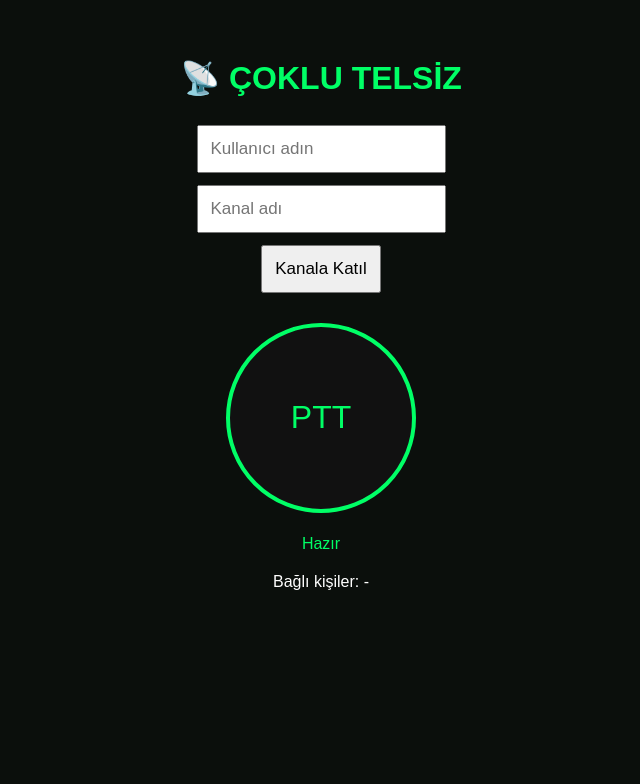
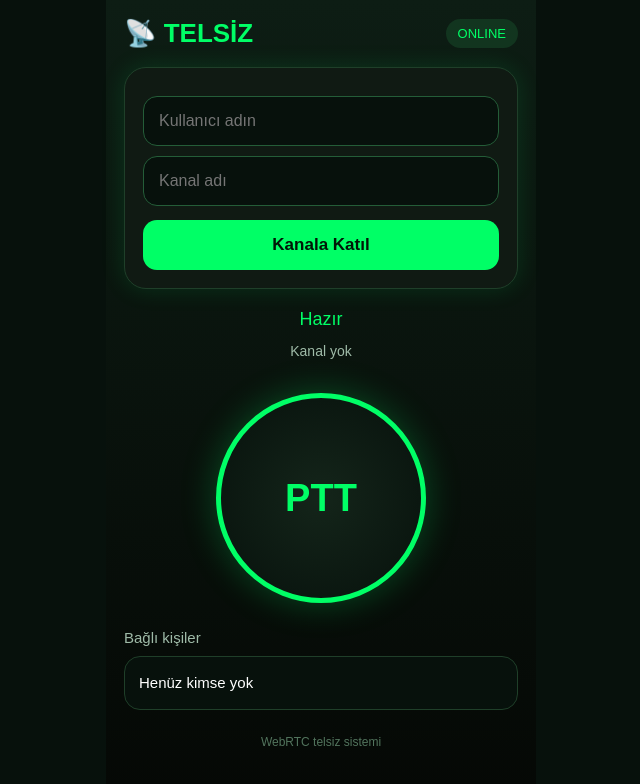
Before and after one commit to gokhankaya2727/telsiz-app, a website: page public/index.html in a window 1280 px wide. Shown: the whole page, without its empty margins (319-959 px from the left). Drawn offline with nearby package versions, Linux system fonts and the light colour scheme; no server answers.

Commit message:
arayuz-guncelleme

```diff
--- a/public/index.html
+++ b/public/index.html
@@ -1,64 +1,196 @@
 <!DOCTYPE html>
-<html>
+<html lang="tr">
 <head>
-    <title>Çoklu Telsiz</title>
+    <meta charset="UTF-8">
+    <title>Telsiz App</title>
+    <meta name="viewport" content="width=device-width, initial-scale=1.0">
+
     <style>
-        body {
-            background: #0b0f0c;
-            color: #00ff66;
-            font-family: Arial;
-            text-align: center;
-            padding-top: 30px;
+        * {
+            box-sizing: border-box;
         }
 
-        input, button {
-            padding: 12px;
-            margin: 6px;
+        body {
+            margin: 0;
+            background: #07110c;
+            color: #eafff1;
+            font-family: Arial, sans-serif;
+        }
+
+        .app {
+            max-width: 430px;
+            margin: auto;
+            min-height: 100vh;
+            background: linear-gradient(180deg, #0d1d14, #050805);
+            padding: 18px;
+        }
+
+        .top {
+            display: flex;
+            justify-content: space-between;
+            align-items: center;
+        }
+
+        .logo {
+            font-size: 26px;
+            font-weight: bold;
+            color: #00ff66;
+        }
+
+        .badge {
+            background: #12351f;
+            color: #00ff66;
+            padding: 7px 12px;
+            border-radius: 20px;
+            font-size: 13px;
+        }
+
+        .card {
+            background: #101a13;
+            border: 1px solid #1f3f29;
+            border-radius: 22px;
+            padding: 18px;
+            margin-top: 18px;
+            box-shadow: 0 0 25px #00ff6620;
+        }
+
+        input {
+            width: 100%;
+            padding: 15px;
+            margin-top: 10px;
+            border-radius: 14px;
+            border: 1px solid #245d38;
+            background: #07110c;
+            color: white;
+            font-size: 16px;
+            outline: none;
+        }
+
+        input:focus {
+            border-color: #00ff66;
+        }
+
+        .join {
+            width: 100%;
+            padding: 15px;
+            margin-top: 14px;
+            border: none;
+            border-radius: 14px;
+            background: #00ff66;
+            color: #001607;
             font-size: 17px;
+            font-weight: bold;
+            cursor: pointer;
+        }
+
+        .status {
+            text-align: center;
+            margin-top: 20px;
+            font-size: 18px;
+            min-height: 28px;
+            color: #00ff66;
+        }
+
+        .channel {
+            text-align: center;
+            color: #9fbba8;
+            margin-top: 6px;
+            font-size: 14px;
+        }
+
+        .ptt-wrap {
+            display: flex;
+            justify-content: center;
+            margin-top: 34px;
         }
 
         #ptt {
-            width: 190px;
-            height: 190px;
+            width: 210px;
+            height: 210px;
             border-radius: 50%;
-            font-size: 32px;
-            background: #111;
+            border: 5px solid #00ff66;
+            background: radial-gradient(circle, #14251a, #07110c);
             color: #00ff66;
-            border: 4px solid #00ff66;
+            font-size: 38px;
+            font-weight: bold;
+            box-shadow: 0 0 35px #00ff6640;
+            cursor: pointer;
+            user-select: none;
         }
 
         #ptt.active {
             background: #00ff66;
-            color: #000;
+            color: #001607;
+            box-shadow: 0 0 55px #00ff66;
+            transform: scale(0.97);
+        }
+
+        .users-title {
+            margin-top: 26px;
+            font-size: 15px;
+            color: #9fbba8;
         }
 
         #users {
-            margin-top: 20px;
-            color: white;
+            margin-top: 10px;
+            background: #07110c;
+            border: 1px solid #1f3f29;
+            border-radius: 16px;
+            padding: 14px;
+            min-height: 50px;
+            color: #ffffff;
+            font-size: 15px;
+            line-height: 1.6;
+        }
+
+        .footer {
+            text-align: center;
+            margin-top: 25px;
+            color: #52745d;
+            font-size: 12px;
+        }
+
+        .hidden-audios {
+            display: none;
         }
     </style>
 </head>
 <body>
 
-    <h1>📡 ÇOKLU TELSİZ</h1>
+<div class="app">
 
+    <div class="top">
+        <div class="logo">📡 TELSİZ</div>
+        <div class="badge">ONLINE</div>
+    </div>
+
+    <div class="card">
         <input id="username" placeholder="Kullanıcı adın">
-    <br>
         <input id="room" placeholder="Kanal adı">
-    <br>
-    <button onclick="joinRoom()">Kanala Katıl</button>
 
-    <br><br>
+        <button class="join" onclick="joinRoom()">Kanala Katıl</button>
+    </div>
 
+    <div class="status" id="status">Hazır</div>
+    <div class="channel" id="channelText">Kanal yok</div>
+
+    <div class="ptt-wrap">
         <button id="ptt">PTT</button>
+    </div>
 
-    <p id="status">Hazır</p>
+    <div class="users-title">Bağlı kişiler</div>
+    <div id="users">Henüz kimse yok</div>
 
-    <div id="users">Bağlı kişiler: -</div>
+    <div id="audios" class="hidden-audios"></div>
 
-    <div id="audios"></div>
+    <div class="footer">
+        WebRTC telsiz sistemi
+    </div>
+
+</div>
 
 <script src="/socket.io/socket.io.js"></script>
+
 <script>
     const socket = io();
 
@@ -72,6 +204,7 @@
 
     const pttButton = document.getElementById("ptt");
     const statusText = document.getElementById("status");
+    const channelText = document.getElementById("channelText");
     const usersDiv = document.getElementById("users");
     const audiosDiv = document.getElementById("audios");
 
@@ -110,7 +243,8 @@
             username: username
         });
 
-            statusText.innerText = "Kanala katıldın: " + room;
+        statusText.innerText = "Kanala katıldın";
+        channelText.innerText = "Kanal: " + room;
     }
 
     function createPeer(targetId) {
@@ -138,7 +272,7 @@
             remoteAudios[targetId].srcObject = event.streams[0];
 
             remoteAudios[targetId].play().catch(() => {
-                    alert("Ses geldi ama Chrome çalmadı. Sayfaya bir kere tıkla.");
+                alert("Ses geldi ama tarayıcı çalmadı. Sayfaya bir kere dokun.");
             });
         };
 
@@ -210,7 +344,12 @@
 
     socket.on("room-users", (users) => {
         const names = Object.values(users);
-            usersDiv.innerText = "Bağlı kişiler: " + names.join(", ");
+
+        if (names.length === 0) {
+            usersDiv.innerText = "Henüz kimse yok";
+        } else {
+            usersDiv.innerText = names.map(name => "🟢 " + name).join("\\n");
+        }
     });
 
     socket.on("user-left", (id) => {
@@ -254,13 +393,13 @@
     });
 
     socket.on("ptt-stop", () => {
-            audioTrack && (audioTrack.enabled = false);
+        if (audioTrack) audioTrack.enabled = false;
         pttButton.classList.remove("active");
         statusText.innerText = "Dinlemede";
     });
 
     socket.on("channel-busy", (data) => {
-            statusText.innerText = "⛔ Kanal meşgul: " + data.username + " konuşuyor";
+        statusText.innerText = "⛔ Kanal meşgul: " + data.username;
     });
 
     pttButton.addEventListener("mousedown", startPTT);
```
Lines whose indentation alone changed are shown as unchanged.
